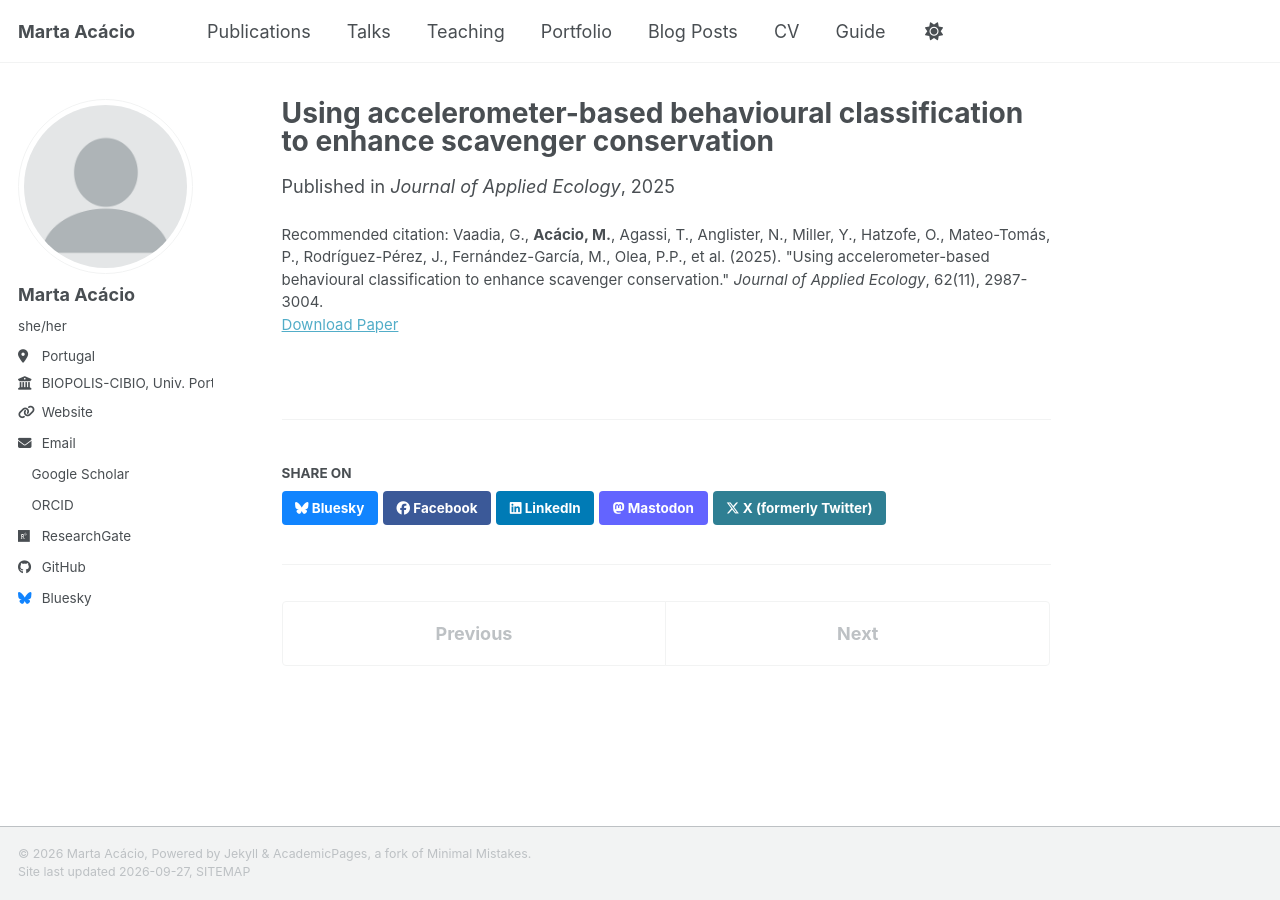
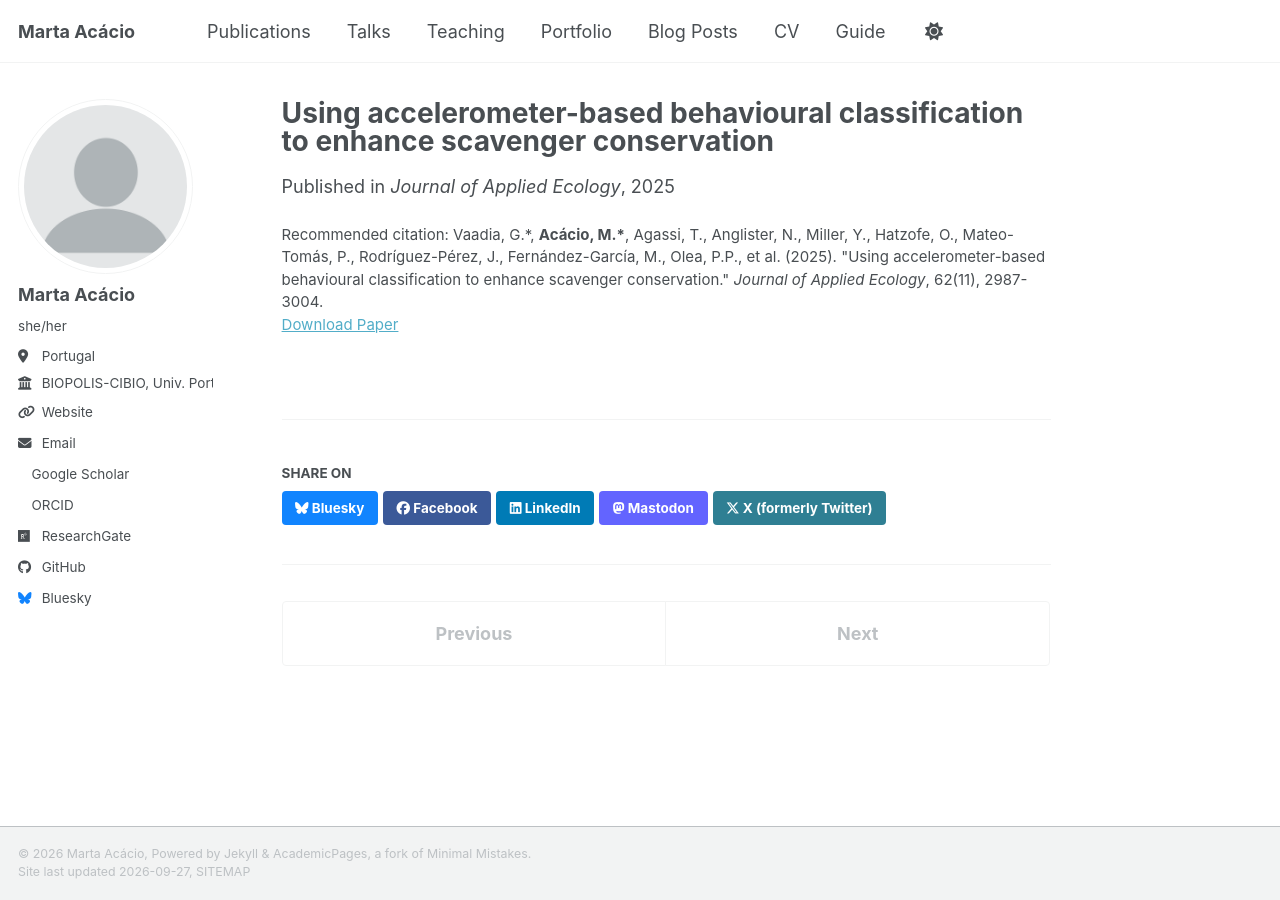
Before and after one commit to m-acacio/m-acacio.github.io, a Jekyll site: the page built from _publications/2025-01-01-vaadia2025using.md, in a window 1280 px wide. Built offline with Jekyll 4.4.1, drawn with Linux system fonts in a browser that asks for light colours; a style sheet for code colours, icons or effects is not loaded.

```diff
--- a/_publications/2025-01-01-vaadia2025using.md
+++ b/_publications/2025-01-01-vaadia2025using.md
@@ -7,5 +7,5 @@ excerpt: ''
 date: 2025-10-19
 venue: 'Journal of Applied Ecology'
 paperurl: 'https://doi.org/10.1111/1365-2664.70180'
-citation: 'Vaadia, G., <strong>Acácio, M.</strong>, Agassi, T., Anglister, N., Miller, Y., Hatzofe, O., Mateo-Tomás, P., Rodríguez-Pérez, J., Fernández-García, M., Olea, P.P., et al. (2025). "Using accelerometer-based behavioural classification to enhance scavenger conservation." <i>Journal of Applied Ecology</i>, 62(11), 2987-3004.'
+citation: 'Vaadia, G.*, <strong>Acácio, M.*</strong>, Agassi, T., Anglister, N., Miller, Y., Hatzofe, O., Mateo-Tomás, P., Rodríguez-Pérez, J., Fernández-García, M., Olea, P.P., et al. (2025). "Using accelerometer-based behavioural classification to enhance scavenger conservation." <i>Journal of Applied Ecology</i>, 62(11), 2987-3004.'
 ---
```
